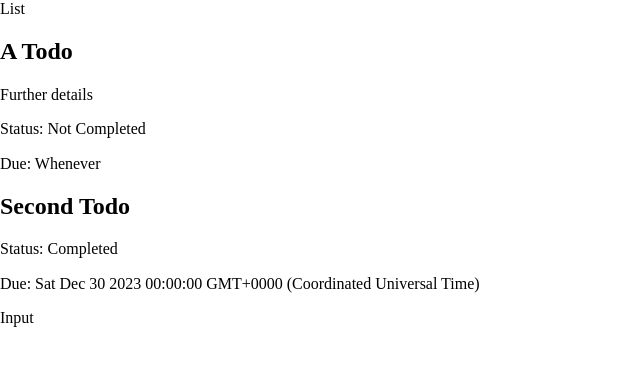
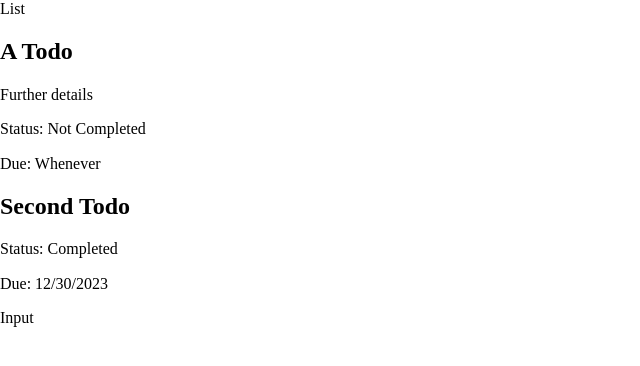
Before and after one commit to DamianDRuiz/toward, a React (Vite) app: page / in a window 1280 px wide. Shown: the top 366 px of the page, without its empty margins (0-640 px from the left). Built offline with nearby package versions, Linux system fonts and the light colour scheme.

Commit message:
Date format rework

```diff
--- a/src/app/app.tsx
+++ b/src/app/app.tsx
@@ -39,7 +39,12 @@ function TodoItem({ title, description, completed, due }: TodoItemProps) {
       <h2>{title}</h2>
       <p>{description}</p>
       <p>Status: {completed ? 'Completed' : 'Not Completed'}</p>
-      <p>Due: {due ? due.toString() : 'Whenever'}</p>
+      <p>
+        Due:{' '}
+        {due
+          ? `${due.getMonth() + 1}/${due.getDate()}/${due.getFullYear()}`
+          : 'Whenever'}
+      </p>
     </div>
   )
 }
```
